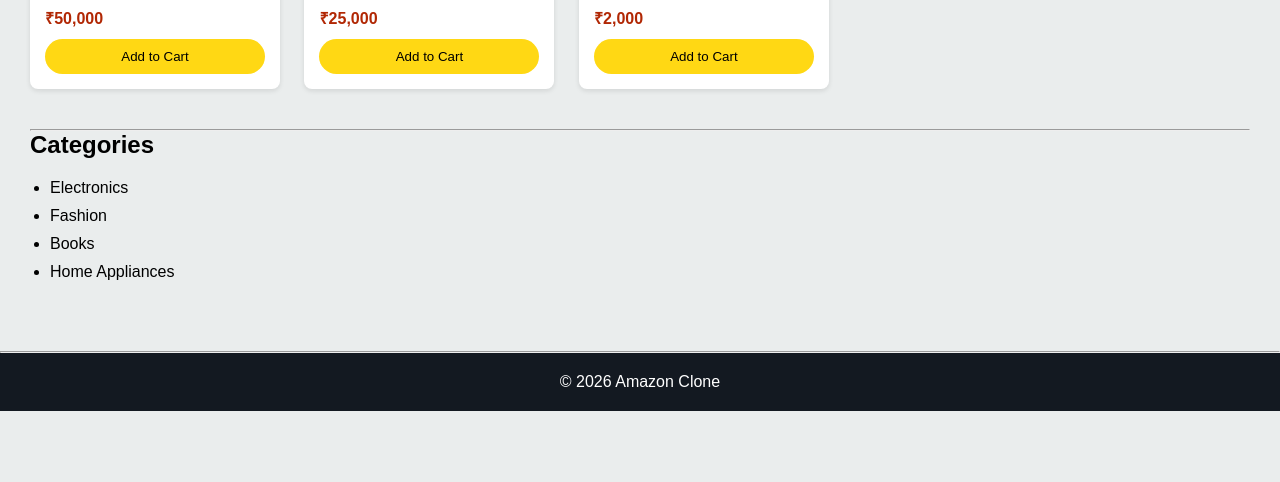
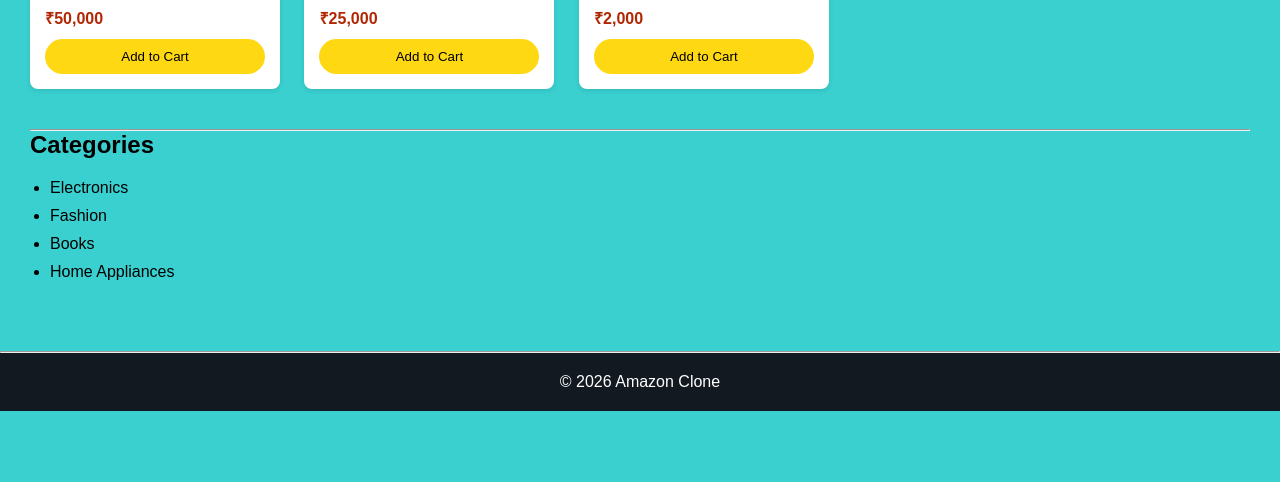
Before and after one commit to iamshahid22/Python-Full-Stack-Zero---Advanced-, a plain HTML site: page 6.CSS/Amazon Clone/Amazon Clone.html in a window 1280 px wide. Shown: the part 318-800 px from the top of the page. Drawn offline with Linux system fonts and the light colour scheme.

Commit message:
Amazon css file added

```diff
--- a/6.CSS/Amazon Clone/Amazon.css
+++ b/6.CSS/Amazon Clone/Amazon.css
@@ -6,7 +6,7 @@
 }
 
 body{
-    background:#eaeded;
+    background:#3ad0d0;
 }
 
 header{
```
